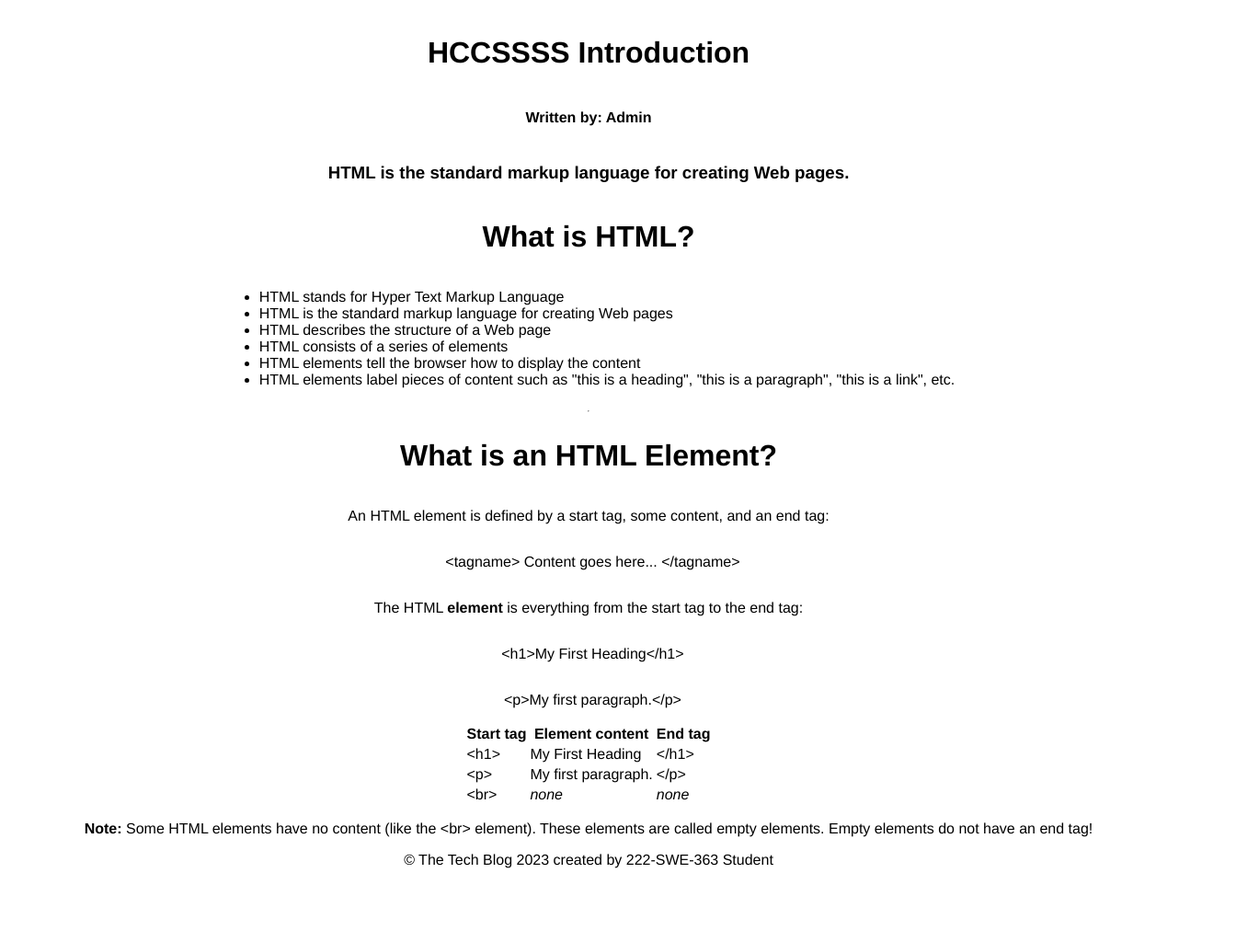
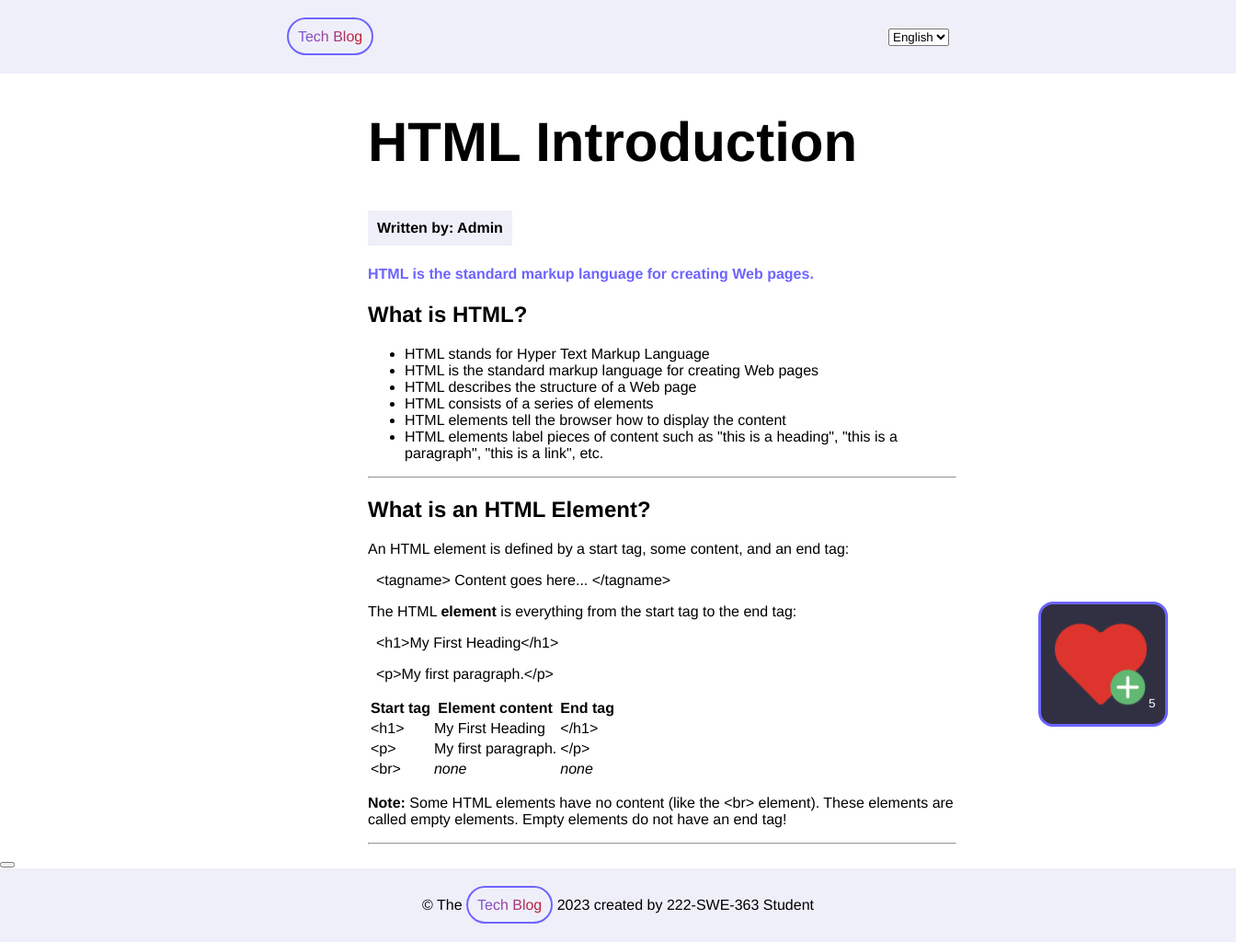
Before and after one commit to MTAlkhnani/WebDevHW, a plain HTML site: page article.html in a window 1280 px wide. Shown: the whole page at 92% size, 1344 px wide, since content can reach past the window. Before the commit the page ends 944 px from the top, so only its background shows below. Drawn offline with Linux system fonts and the light colour scheme.

Commit message:
almost done

```diff
--- a/article.html
+++ b/article.html
@@ -8,11 +8,20 @@
     <link rel="stylesheet" href="styles.css">
 </head>
 <body>
-    <br>
-    <h1>HCCSSSS Introduction</h1>
+    <div class="nav-flex-box">
+        <a href="index.html"><span class="techBlog">Tech Blog</span></a>
+        <select name="choices">
+            <option>English</option>
+            <option>Arabic</option>
+        </select>
+      </div>
+    <div class="article-wrapper">
+        <h1 class="article-title">HTML Introduction</h1>
+        <div class="article-author">
             <h4>Written by: Admin</h4>
-    <h3>HTML is the standard markup language for creating Web pages.</h3>
-    <h1>What is HTML?</h1>
+        </div>
+        <h4 class="article-desc">HTML is the standard markup language for creating Web pages.</h4>
+        <h2>What is HTML?</h2>
         <ul>
             <li>HTML stands for Hyper Text Markup Language</li>
             <li>HTML is the standard markup language for creating Web pages</li>
@@ -22,7 +31,7 @@
             <li>HTML elements label pieces of content such as "this is a heading", "this is a paragraph", "this is a link", etc.</li>
         </ul>
         <hr>
-    <h1>What is an HTML Element?</h1>
+        <h2>What is an HTML Element?</h2>
         <p>An HTML element is defined by a start tag, some content, and an end tag:</p>
         <p>&nbsp; &lttagname&gt Content goes here... &lt/tagname&gt</p>
         <p>The HTML <b>element</b> is everything from the start tag to the end tag:</p>
@@ -53,6 +62,16 @@
 
         </table>
         <p><b>Note:</b> Some HTML elements have no content (like the &ltbr&gt element). These elements are called empty elements. Empty elements do not have an end tag!</p>
-    <footer>© The Tech Blog 2023 created by 222-SWE-363 Student</footer>
-</body>
+        <hr>
+    </div>
+    <button style="cursor: pointer;">
+        <div class="button-box">
+            <img src="starter_code/like-plus.png" alt="heart">
+            <p style="color: white;">5</p>
+        </div>
+    </button>
+    <br>
+    <div class="nav-flex-box">
+        <footer>© The <span class="techBlog">Tech Blog</span> 2023 created by 222-SWE-363 Student</footer>
+    </div> </body>
 </html>
--- a/styles.css
+++ b/styles.css
@@ -3,11 +3,7 @@
 }
 body {
     margin: 0;
-    display: flex;
-    flex-direction: column;
-    /* height: 100vh; */
-    justify-content: center;
-    align-items: center;
+
 }
 div.nav-flex-box {
     background-color: #efeffa;
@@ -31,8 +27,22 @@ span.techBlog {
     background: linear-gradient(to right, #6d64ff 0%, #CF1512 100%);
 	-webkit-background-clip: text;
     -webkit-text-fill-color: transparent;
+}
+.container img{
+    height: 95vh;
+    max-width: 960px;
+}
+.container {
+    position: relative;
+}
+.container .techDesc {
+    max-width: 50%;
+    position: absolute;
+    bottom: 200px;
+    right: 125px;
+    width: 550px;
+}
 
-}
 div.techDesc {
     padding: 10px;
     margin: auto;
@@ -113,6 +123,8 @@ button:hover {
     border-top-style: hidden;
     border-right-style: hidden;
     margin: 0 auto;
+    max-width: 100%;
+    width: 100%;
 }
 .flex-box-vertical {
     display: flex;
@@ -211,3 +223,39 @@ button:hover {
 .submitBtn {
     margin-bottom: 10px;
 }
+
+.article-wrapper {
+    margin: 0 30vh 0 50vh;
+}
+
+.article-title {
+    font-size: 7.5vh;
+}
+
+.article-author {
+    background-color: #efeffa;
+    width: fit-content;
+}
+.article-author  h4{
+    padding: 10px;
+}
+.article-desc {
+    color:#6d64ff;
+}
+
+.button-box {
+    width: 105px;
+    height: 100px;
+    padding: 15px;
+    border: solid 3px #6d64ff;
+    background-color: #313042;
+    border-radius: 1rem;
+    display: flex;
+    position: fixed;
+    right: 10px;
+    bottom: 10px;
+}
+.button-box p{
+    margin-top: 85px;
+    margin-left: 2px;
+}
```
Also changed, not shown: index.html (+8 -7 lines). Lines whose indentation alone changed are shown as unchanged.
